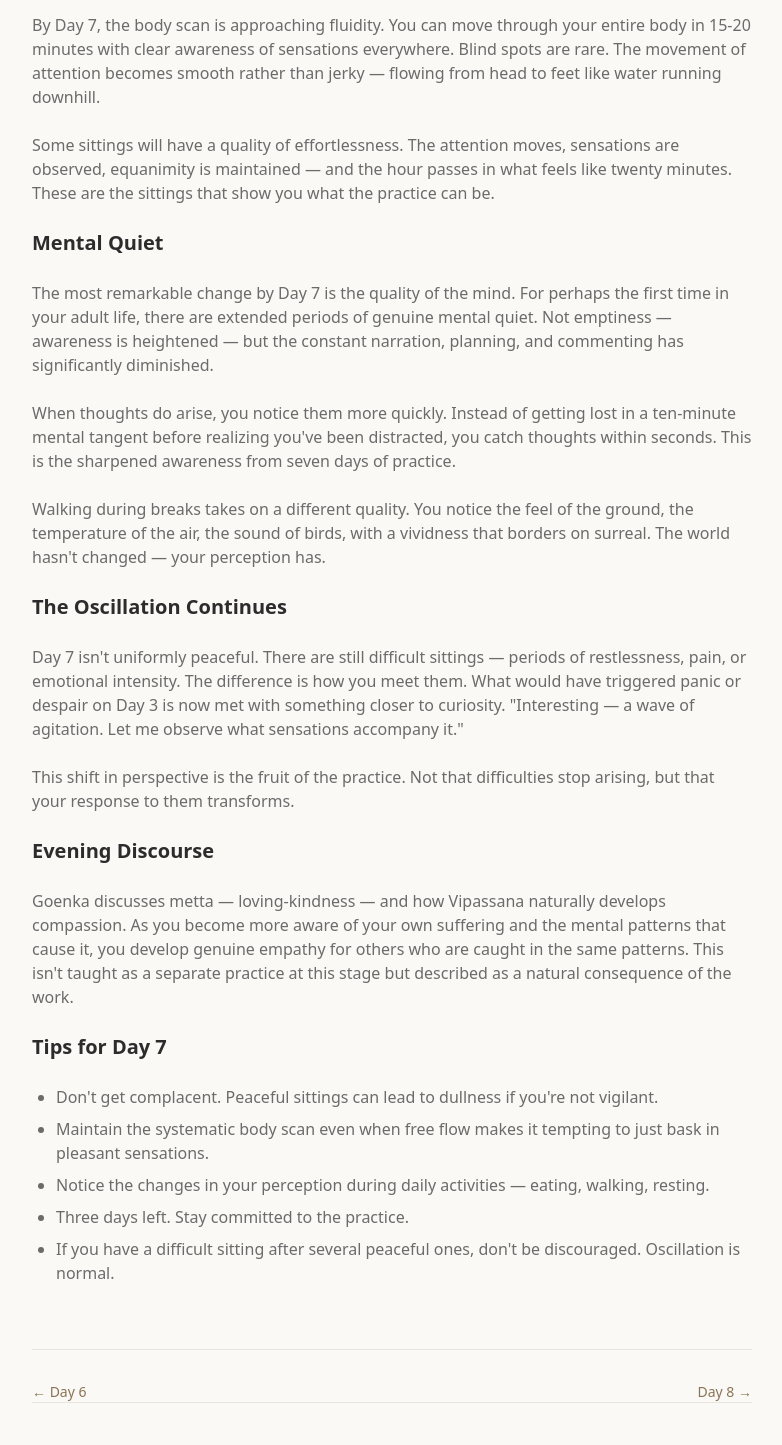
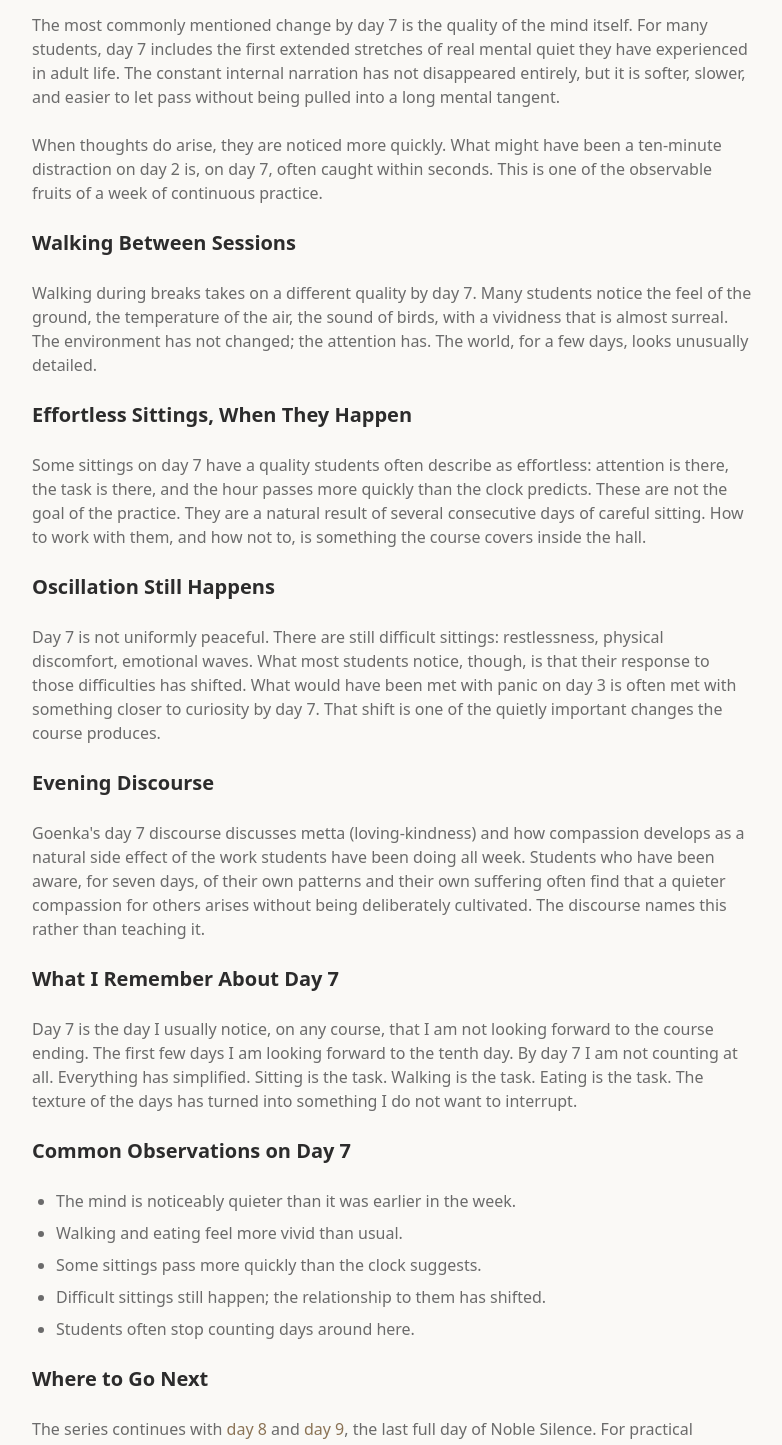
Before and after one commit to m13v/vipassana-cool, a Next.js app: page /experience/day-7 in a window 1280 px wide. Shown: the part 500-1945 px from the top of the page, without its empty margins (248-1030 px from the left). Built offline with nearby package versions, Linux system fonts and the light colour scheme.

Commit message:
Update Day 7 page content and metadata

```diff
--- a/src/app/experience/day-7/page.tsx
+++ b/src/app/experience/day-7/page.tsx
@@ -2,59 +2,72 @@ import type { Metadata } from "next";
 import { DayPage } from "@/components/day-page";
 
 export const metadata: Metadata = {
-  title: "Vipassana Day 7 — Finding Flow & the Quiet Mind",
+  title: "Vipassana Day 7 — Quieter Mind, Longer Sittings",
   description:
-    "Day 7 of Vipassana: extended periods of concentration, mental quiet, and the body scan becoming second nature.",
+    "A descriptive account of day 7 of a 10-day Vipassana course: the mind is noticeably quieter, sittings feel longer and more settled, and the course takes on a different quality.",
   alternates: { canonical: "https://vipassana.cool/experience/day-7" },
 };
 
 export default function Day7Page() {
   return (
-    <DayPage day={7} title="Finding Flow & the Quiet Mind">
+    <DayPage day={7} title="Quieter Mind, Longer Sittings">
       <p>
-        Day 7 often brings something you couldn&apos;t have imagined on Day 2: peace. Not the dramatic, ecstatic kind — a quiet, steady peace that comes from sustained practice. Your mind has become noticeably calmer. The mental chatter hasn&apos;t stopped, but it&apos;s softer, less insistent, easier to let pass.
+        Day 7 often brings something that would have been hard to imagine from inside day 2: a kind of steadier quiet. Not dramatic, not ecstatic. Just a mind that is less insistent than it was, a body that is more settled in the schedule, and sittings that sometimes pass in a way that feels less like work and more like simply being there.
       </p>
 
-      <h2 className="text-xl font-bold text-foreground">The Scan Becomes Fluid</h2>
+      <h2 className="text-xl font-bold text-foreground">The Quality of the Mind</h2>
       <p>
-        By Day 7, the body scan is approaching fluidity. You can move through your entire body in 15-20 minutes with clear awareness of sensations everywhere. Blind spots are rare. The movement of attention becomes smooth rather than jerky — flowing from head to feet like water running downhill.
+        The most commonly mentioned change by day 7 is the quality of the mind itself. For many students, day 7 includes the first extended stretches of real mental quiet they have experienced in adult life. The constant internal narration has not disappeared entirely, but it is softer, slower, and easier to let pass without being pulled into a long mental tangent.
       </p>
       <p>
-        Some sittings will have a quality of effortlessness. The attention moves, sensations are observed, equanimity is maintained — and the hour passes in what feels like twenty minutes. These are the sittings that show you what the practice can be.
+        When thoughts do arise, they are noticed more quickly. What might have been a ten-minute distraction on day 2 is, on day 7, often caught within seconds. This is one of the observable fruits of a week of continuous practice.
       </p>
 
-      <h2 className="text-xl font-bold text-foreground">Mental Quiet</h2>
+      <h2 className="text-xl font-bold text-foreground">Walking Between Sessions</h2>
       <p>
-        The most remarkable change by Day 7 is the quality of the mind. For perhaps the first time in your adult life, there are extended periods of genuine mental quiet. Not emptiness — awareness is heightened — but the constant narration, planning, and commenting has significantly diminished.
-      </p>
-      <p>
-        When thoughts do arise, you notice them more quickly. Instead of getting lost in a ten-minute mental tangent before realizing you&apos;ve been distracted, you catch thoughts within seconds. This is the sharpened awareness from seven days of practice.
-      </p>
-      <p>
-        Walking during breaks takes on a different quality. You notice the feel of the ground, the temperature of the air, the sound of birds, with a vividness that borders on surreal. The world hasn&apos;t changed — your perception has.
+        Walking during breaks takes on a different quality by day 7. Many students notice the feel of the ground, the temperature of the air, the sound of birds, with a vividness that is almost surreal. The environment has not changed; the attention has. The world, for a few days, looks unusually detailed.
       </p>
 
-      <h2 className="text-xl font-bold text-foreground">The Oscillation Continues</h2>
+      <h2 className="text-xl font-bold text-foreground">Effortless Sittings, When They Happen</h2>
       <p>
-        Day 7 isn&apos;t uniformly peaceful. There are still difficult sittings — periods of restlessness, pain, or emotional intensity. The difference is how you meet them. What would have triggered panic or despair on Day 3 is now met with something closer to curiosity. &quot;Interesting — a wave of agitation. Let me observe what sensations accompany it.&quot;
+        Some sittings on day 7 have a quality students often describe as effortless: attention is there, the task is there, and the hour passes more quickly than the clock predicts. These are not the goal of the practice. They are a natural result of several consecutive days of careful sitting. How to work with them, and how not to, is something the course covers inside the hall.
       </p>
+
+      <h2 className="text-xl font-bold text-foreground">Oscillation Still Happens</h2>
       <p>
-        This shift in perspective is the fruit of the practice. Not that difficulties stop arising, but that your response to them transforms.
+        Day 7 is not uniformly peaceful. There are still difficult sittings: restlessness, physical discomfort, emotional waves. What most students notice, though, is that their response to those difficulties has shifted. What would have been met with panic on day 3 is often met with something closer to curiosity by day 7. That shift is one of the quietly important changes the course produces.
       </p>
 
       <h2 className="text-xl font-bold text-foreground">Evening Discourse</h2>
       <p>
-        Goenka discusses metta — loving-kindness — and how Vipassana naturally develops compassion. As you become more aware of your own suffering and the mental patterns that cause it, you develop genuine empathy for others who are caught in the same patterns. This isn&apos;t taught as a separate practice at this stage but described as a natural consequence of the work.
+        Goenka&apos;s day 7 discourse discusses metta (loving-kindness) and how compassion develops as a natural side effect of the work students have been doing all week. Students who have been aware, for seven days, of their own patterns and their own suffering often find that a quieter compassion for others arises without being deliberately cultivated. The discourse names this rather than teaching it.
       </p>
 
-      <h2 className="text-xl font-bold text-foreground">Tips for Day 7</h2>
+      <h2 className="text-xl font-bold text-foreground">What I Remember About Day 7</h2>
+      <p>
+        Day 7 is the day I usually notice, on any course, that I am not looking forward to the course ending. The first few days I am looking forward to the tenth day. By day 7 I am not counting at all. Everything has simplified. Sitting is the task. Walking is the task. Eating is the task. The texture of the days has turned into something I do not want to interrupt.
+      </p>
+
+      <h2 className="text-xl font-bold text-foreground">Common Observations on Day 7</h2>
       <ul className="list-disc space-y-2 pl-6">
-        <li>Don&apos;t get complacent. Peaceful sittings can lead to dullness if you&apos;re not vigilant.</li>
-        <li>Maintain the systematic body scan even when free flow makes it tempting to just bask in pleasant sensations.</li>
-        <li>Notice the changes in your perception during daily activities — eating, walking, resting.</li>
-        <li>Three days left. Stay committed to the practice.</li>
-        <li>If you have a difficult sitting after several peaceful ones, don&apos;t be discouraged. Oscillation is normal.</li>
+        <li>The mind is noticeably quieter than it was earlier in the week.</li>
+        <li>Walking and eating feel more vivid than usual.</li>
+        <li>Some sittings pass more quickly than the clock suggests.</li>
+        <li>Difficult sittings still happen; the relationship to them has shifted.</li>
+        <li>Students often stop counting days around here.</li>
       </ul>
+
+      <h2 className="text-xl font-bold text-foreground">Where to Go Next</h2>
+      <p>
+        The series continues with{" "}
+        <a href="/experience/day-8" className="text-accent hover:text-foreground">day 8</a>
+        {" "}and{" "}
+        <a href="/experience/day-9" className="text-accent hover:text-foreground">day 9</a>
+        , the last full day of Noble Silence. For practical preparation before a first course, see the{" "}
+        <a href="/prepare" className="text-accent hover:text-foreground">preparation page</a>
+        {" "}and the{" "}
+        <a href="/guide/find-a-retreat" className="text-accent hover:text-foreground">retreat finder</a>.
+      </p>
     </DayPage>
   );
 }
```
